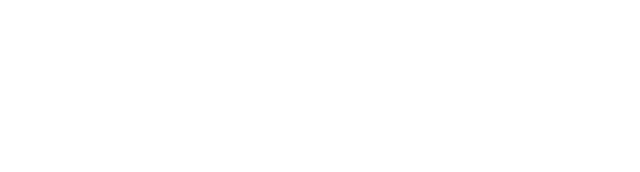
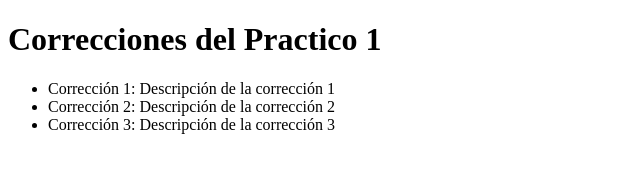
Before and after one commit to GustavoGines/Clase1MS2, a plain HTML site: page index.html in a window 1280 px wide. Shown: the whole page, without its empty margins (0-640 px from the left). Drawn offline with Linux system fonts and the light colour scheme.

```diff
--- a/index.html
+++ b/index.html
@@ -3,9 +3,14 @@
 <head>
     <meta charset="UTF-8">
     <meta name="viewport" content="width=device-width, initial-scale=1.0">
-    <title>Document</title>
+    <title>Tarea de Metodologia 2</title>
 </head>
 <body>
-
+    <h1>Correcciones del Practico 1</h1>
+    <ul>
+        <li>Corrección 1: Descripción de la corrección 1</li>
+        <li>Corrección 2: Descripción de la corrección 2</li>
+        <li>Corrección 3: Descripción de la corrección 3</li>
+    </ul>
 </body>
 </html>
```
